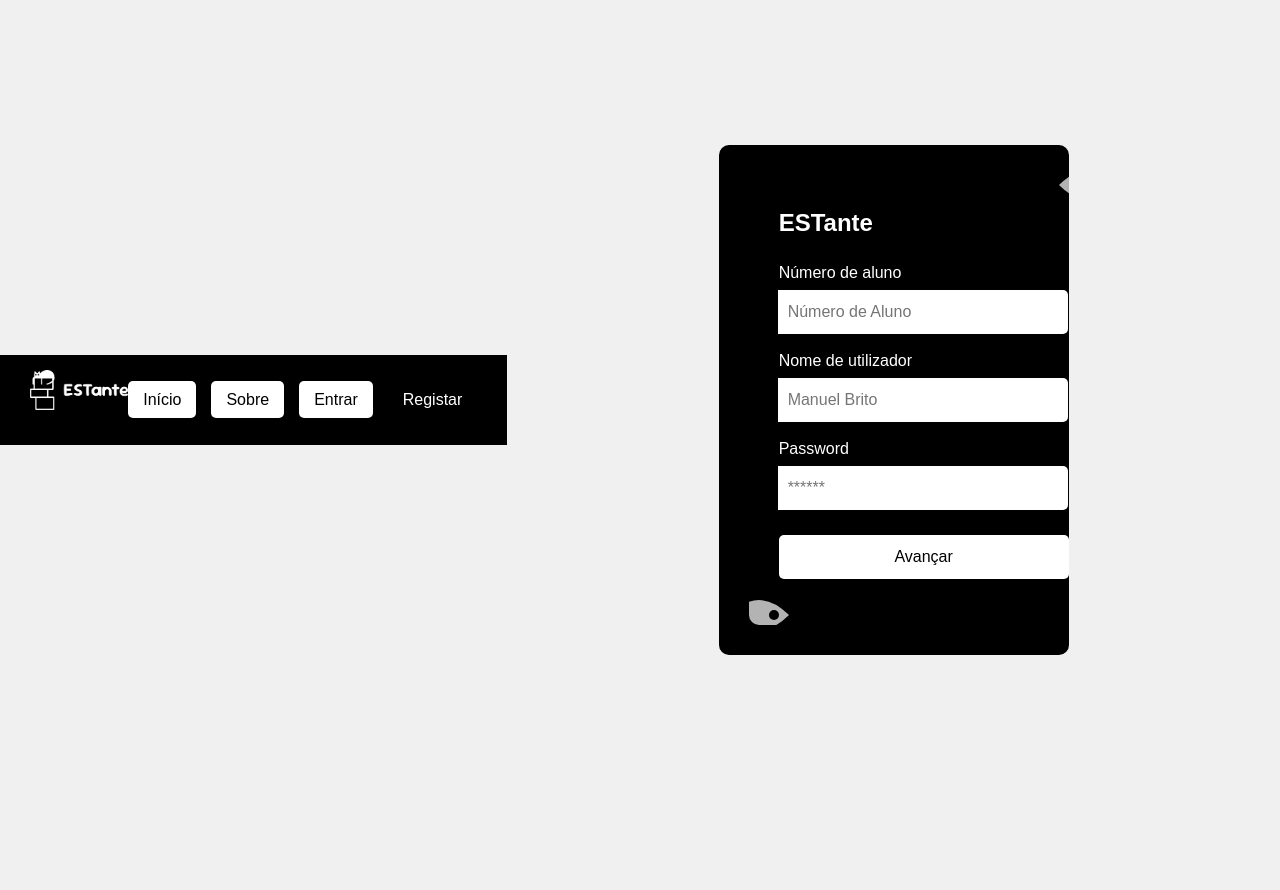
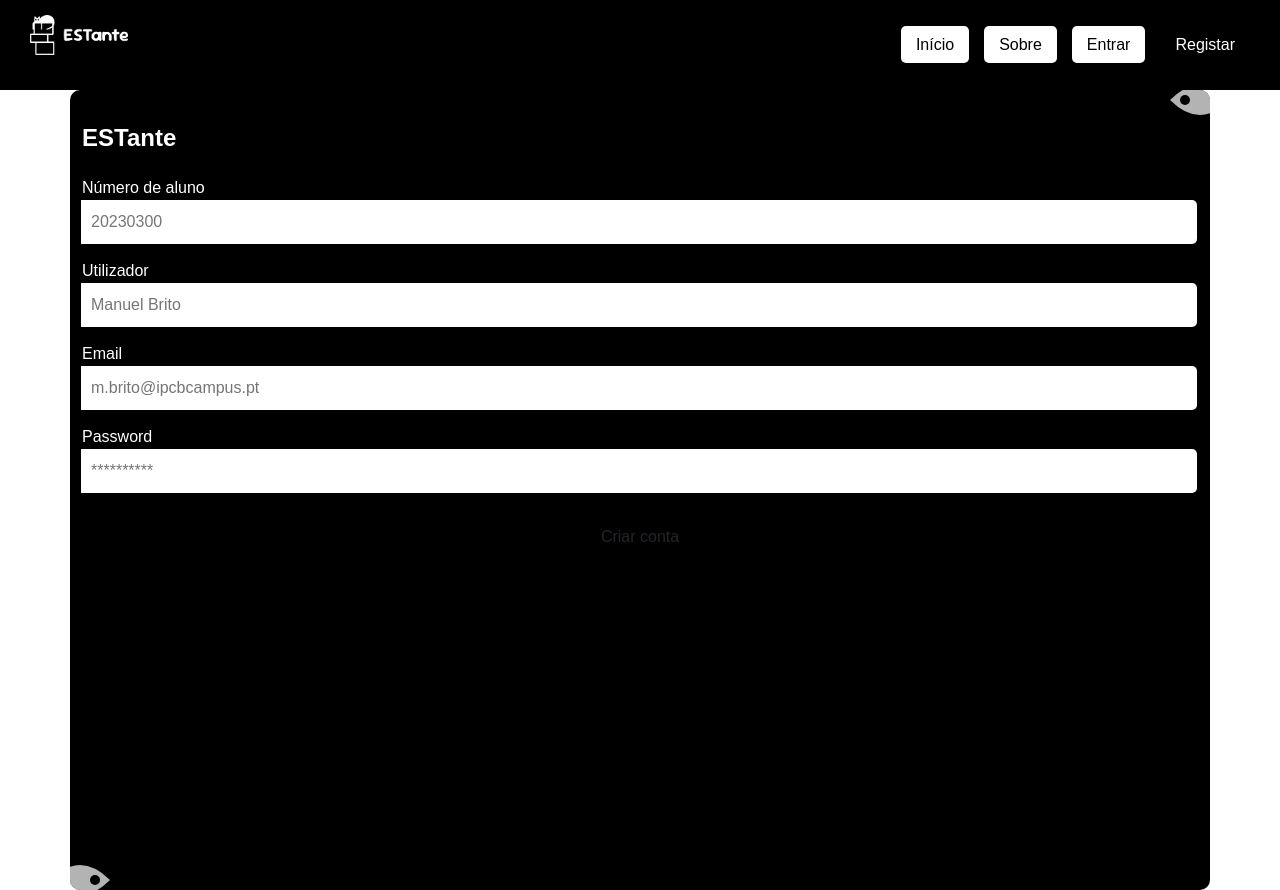
Before and after one commit to Vaaljel/estante_project, a PHP site: page /registar.php in a window 1280 px wide. Before the commit the page ends 655 px from the top, so only its background shows below. Run offline with PHP 8.4, Linux system fonts and the light colour scheme; some web fonts are replaced.

Commit message:
login, registar

```diff
--- a/login.php
+++ b/login.php
@@ -64,7 +64,7 @@
         }
 
         .btn {
-            background-color: white;
+            background-color: white, ;
             color: black;
             border: none;
             padding: 10px 20px;
@@ -125,7 +125,7 @@ include 'nav.php';
             <input type="password" name="password" placeholder="******">
         </div>
 
-        <button class="btn">Entrar</button>
+        <button class="btn" type="submit">Entrar</button>
         <button class="btn no-account">Não tenho Conta</button>
 
         <a href="#" class="recover-password">Recuperar Password?</a>
--- a/registar.php
+++ b/registar.php
@@ -1,32 +1,22 @@
-<html>
-    <head>
-        <title>  Registar | ESTante </title>
-    </head>
-    <body>
-        <?php
-        $pagina = 'registar';
-        include 'nav.php' ?>
-
 <!DOCTYPE html>
 <html lang="pt-BR">
 <head>
 
     <meta charset="UTF-8">
     <link rel="stylesheet" href="styles.css">
-    <title>Entrar | ESTante</title>
+    <title>Registar | ESTante</title>
     <style>
         body {
             font-family: Arial, sans-serif;
             margin: 0;
             padding: 0;
-            display: flex;
             justify-content: center;
             align-items: center;
-            height: 100vh;
             background-color: #f0f0f0;
         }
 
         .container {
+            height: 100vh;
             background-color: black;
             color: white;
             width: 350px;
@@ -104,10 +94,9 @@
 </head>
 <body>
 <?php
-$pagina = 'login';
-#include 'nav.php';
+$pagina = 'registar';
+include 'nav.php';
 ?>
-<div class="container text-center">
     <div class="container">
 
 
@@ -123,30 +112,29 @@ $pagina = 'login';
         </svg>
 
         <div class="logo">ESTante</div>
-<form action="login.php" method="GET">
+<form action="registar.php" method="GET">
 
         <div class="input-group">
             <label>Número de aluno</label>
-            <input type="text" name="numAluno" placeholder="Número de Aluno">
+            <input type="text" name="numAluno" placeholder="20230300">
         </div>
 
         <div class="input-group">
-            <label>Nome de utilizador</label>
+            <label>Utilizador</label>
             <input type="text" name="utilizador" placeholder="Manuel Brito">
         </div>
 
         <div class="input-group">
+            <label>Email</label>
+            <input type="email" name="email" placeholder="m.brito@ipcbcampus.pt">
+        </div>
+        <div class="input-group">
             <label>Password</label>
-            <input type="password" name="password" placeholder="******">
+            <input type="password" name="password" placeholder="**********">
         </div>
+        <button class="btn" type="submit">Criar conta</button>
 
-        <button class="btn">Avançar</button>
-
-    </div>
     </form>
 </div>
 </body>
 </html>
-    </body>
-
-</html>
```
